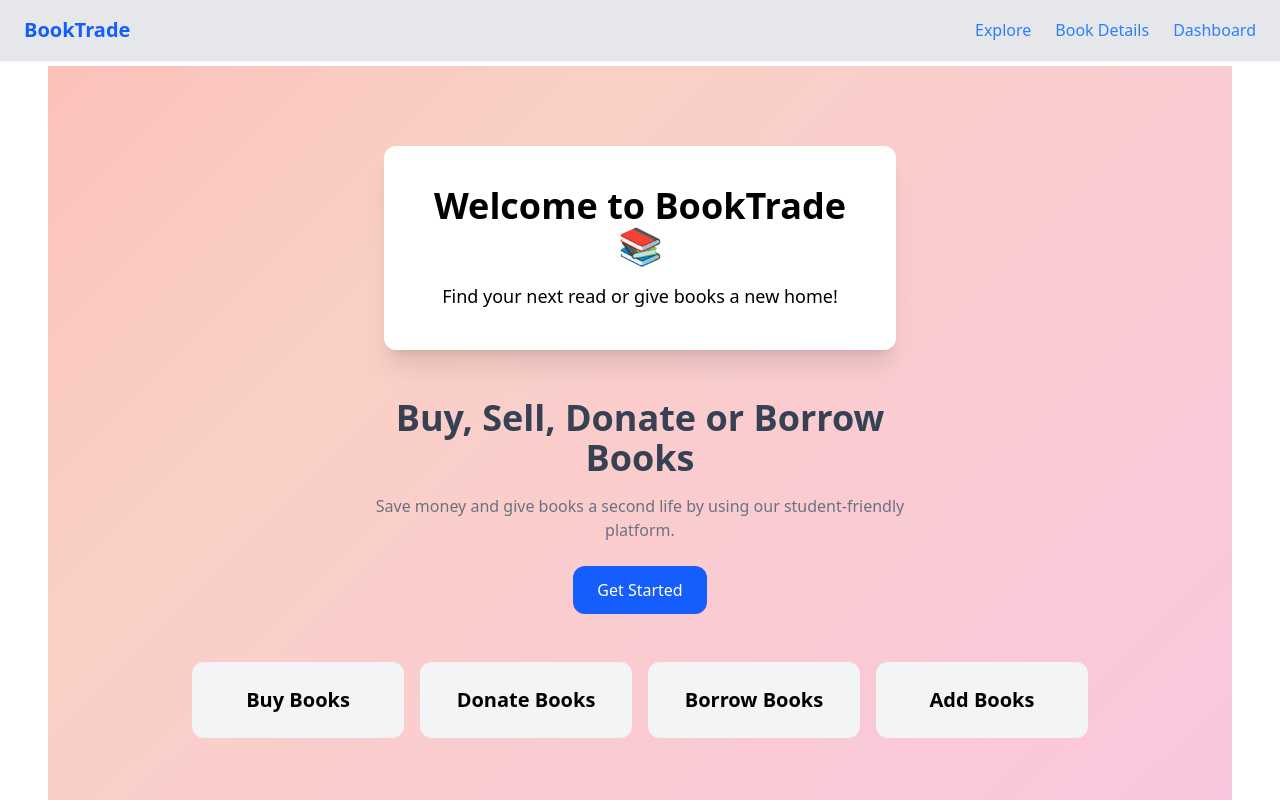
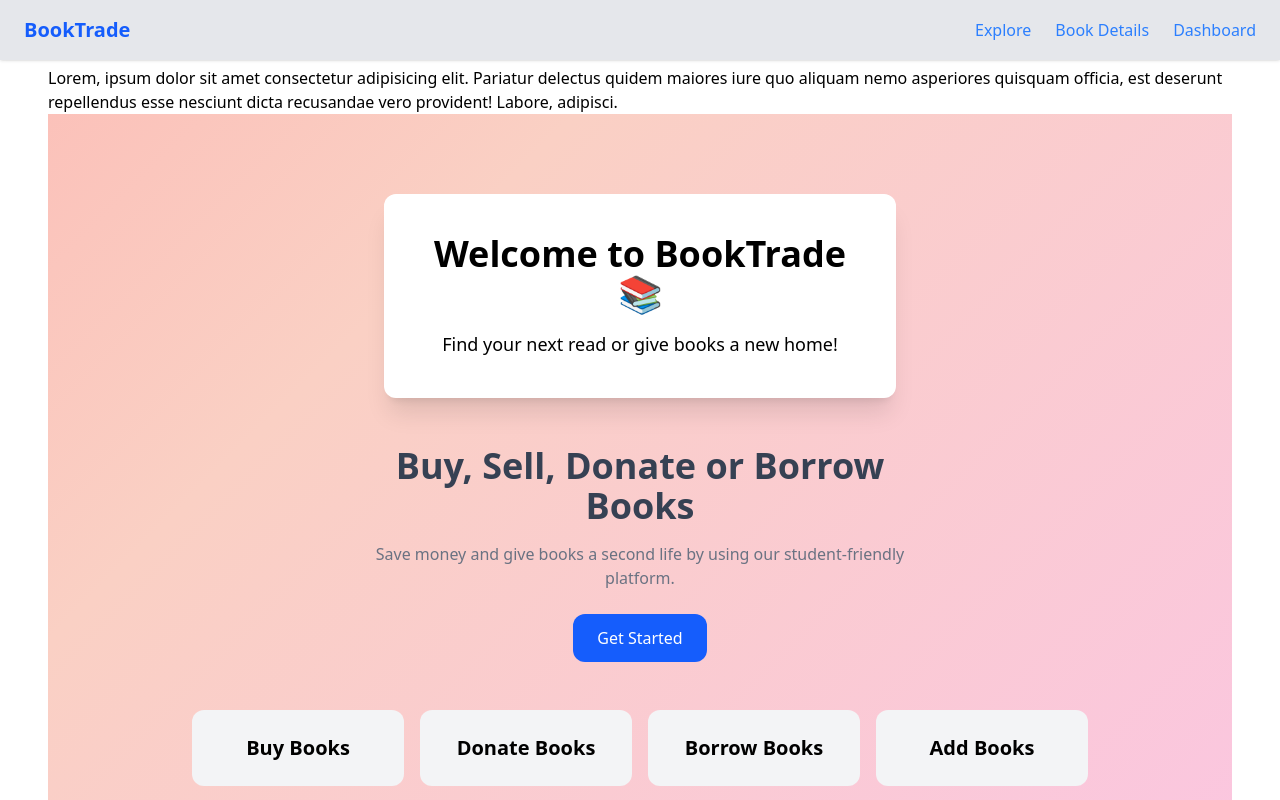
Before and after one commit to vipin205/BookTrade, a React (Vite) app: page / in a window 1280 px wide. Shown: the top 800 px of the page. Built offline with nearby package versions, Linux system fonts and the light colour scheme.

Commit message:
just checking

```diff
--- a/src/Pages/Home.jsx
+++ b/src/Pages/Home.jsx
@@ -30,6 +30,7 @@ export default function Home() {
 
   return (
     <div className="px-6 mt-1.5 md:px-12">
+      <p>Lorem, ipsum dolor sit amet consectetur adipisicing elit. Pariatur delectus quidem maiores iure quo aliquam nemo asperiores quisquam officia, est deserunt repellendus esse nesciunt dicta recusandae vero provident! Labore, adipisci.</p>
       {/* Hero Section */}
 
       <div className="animated-gradient min-h-fit md:min-h-screen flex items-center justify-center px-4">
```
